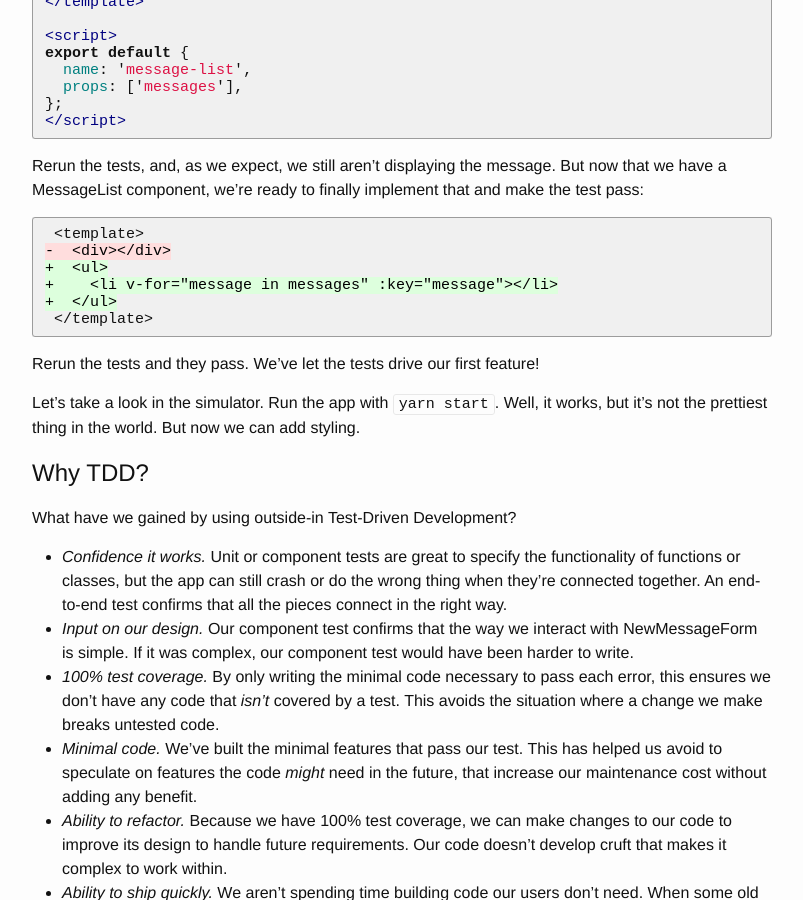
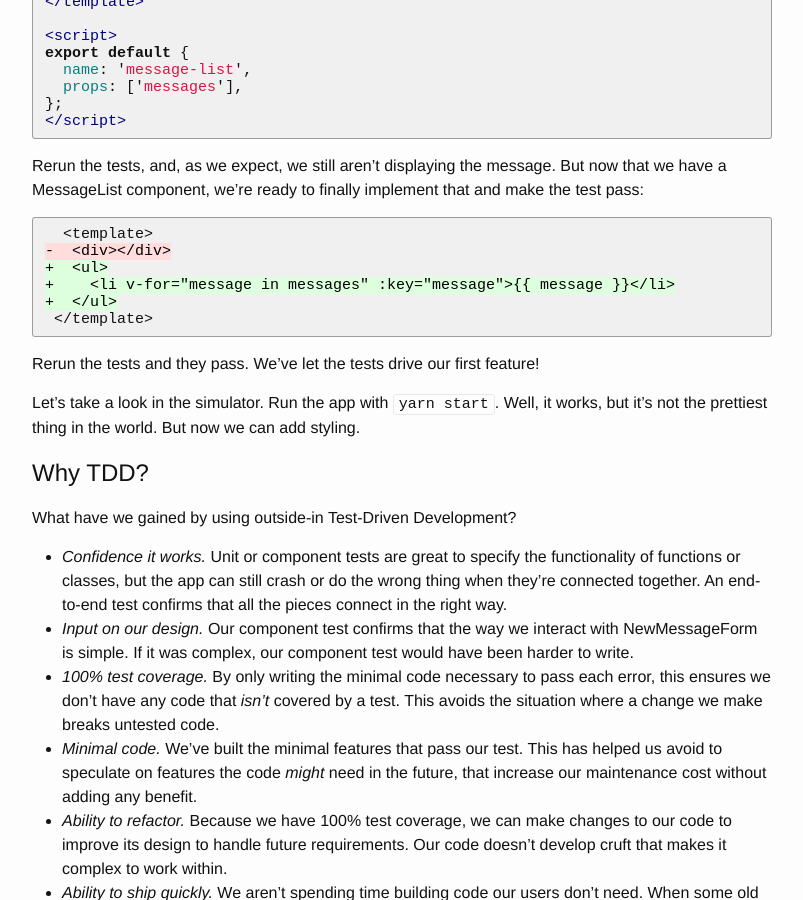
Before and after one commit to learn-tdd-in/learntdd.in, a Jekyll site: the page built from vue/index.md, in a window 1280 px wide and 900 px high, scrolled down 9239 px. Shown: the whole window, without its empty margins (238-1041 px from the left). Built offline with Jekyll 4.4.1, drawn with Linux system fonts in a browser that asks for light colours.

Commit message:
Fix output not showing for vue

````diff
--- a/vue/index.md
+++ b/vue/index.md
@@ -474,12 +474,12 @@ export default {
 Rerun the tests, and, as we expect, we still aren't displaying the message. But now that we have a MessageList component, we're ready to finally implement that and make the test pass:
 
 ```diff
- <template>
+{% raw %}  <template>
 -  <div></div>
 +  <ul>
 +    <li v-for="message in messages" :key="message">{{ message }}</li>
 +  </ul>
- </template>
+ </template>{% endraw %}
 ```
 
 Rerun the tests and they pass. We've let the tests drive our first feature!
````
